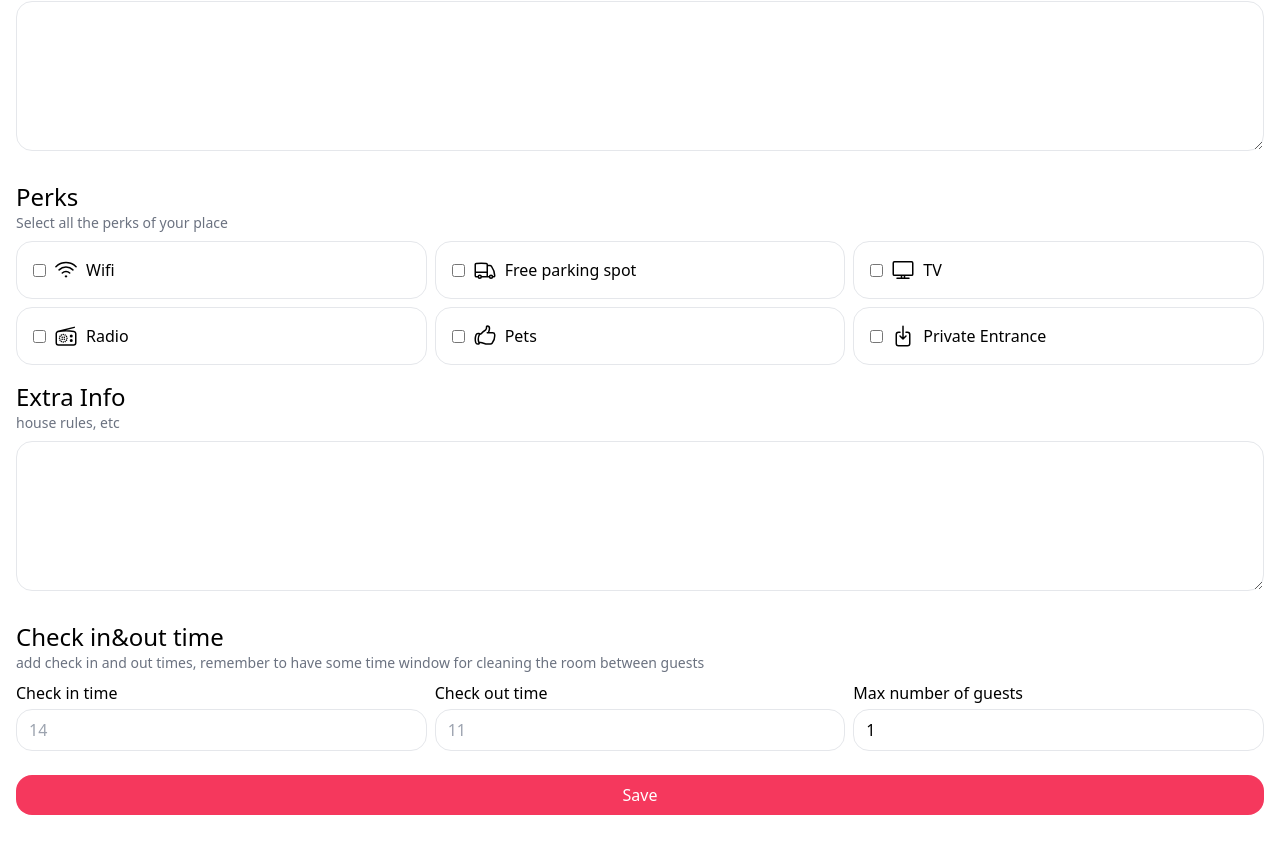
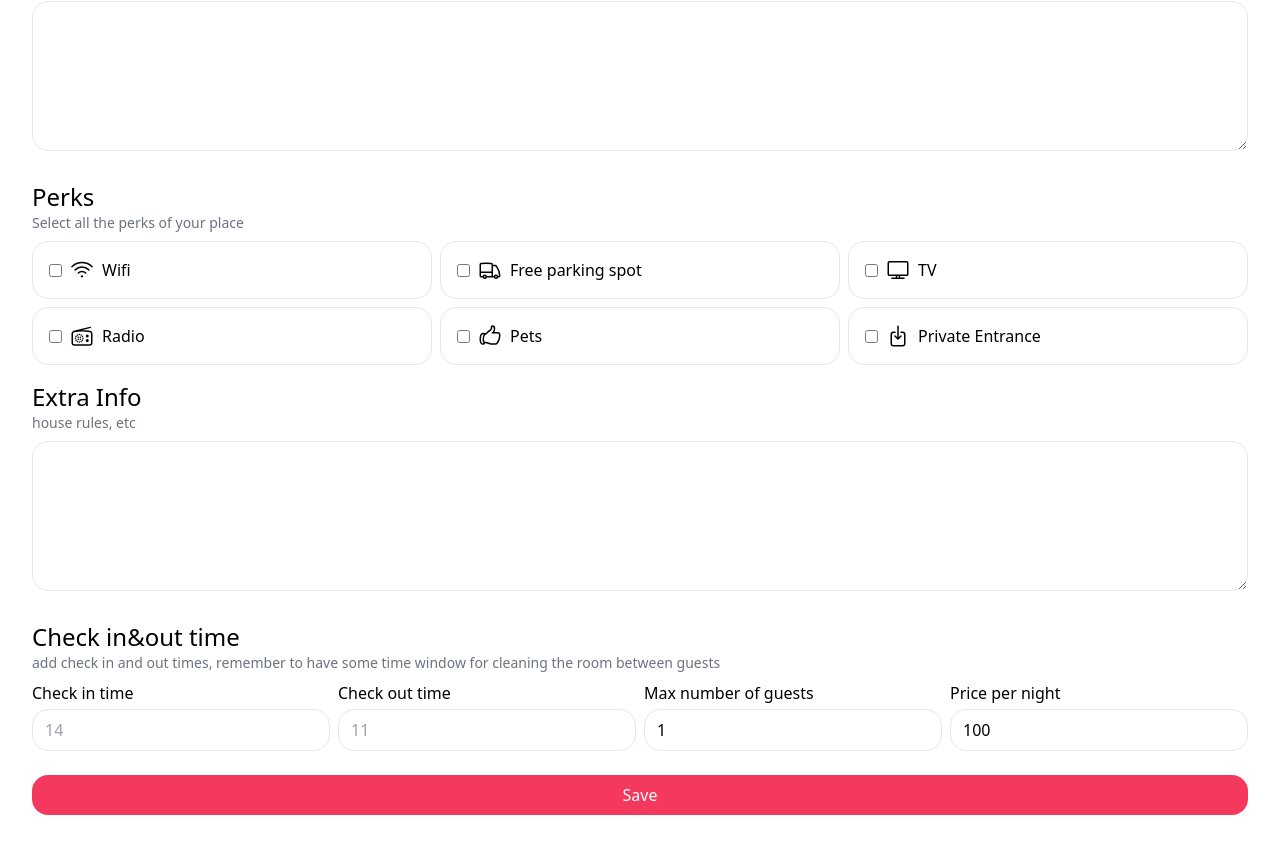
Before and after one commit to bishal2408/Booking-App-MERN-stack, a React (Vite) app in the folder client/: page /account/places/1 in a window 1280 px wide. Shown: the part 753-1600 px from the top of the page. Built offline with nearby package versions, Linux system fonts and the light colour scheme; no server answers.

Commit message:
index/home page added

```diff
--- a/client/src/App.jsx
+++ b/client/src/App.jsx
@@ -9,6 +9,7 @@ import { UserContextProvider } from './context/UserContext'
 import ProfilePage from './pages/ProfilePage'
 import PlacesPage from './pages/PlacesPage'
 import PlacesFormPage from './pages/PlacesFormPage'
+import PlacePage from './pages/PlacePage'
 
 
 axios.defaults.baseURL = 'http://localhost:5555'
@@ -27,6 +28,7 @@ const App = () => {
           <Route path='/account/places' element={<PlacesPage />} />
           <Route path='/account/places/new' element={<PlacesFormPage />} />
           <Route path='/account/places/:id' element={<PlacesFormPage />} />
+          <Route path='/place/:id' element={<PlacePage />}/>
         </Route>
       </Routes>
     </UserContextProvider>
--- a/client/src/layout/Layout.jsx
+++ b/client/src/layout/Layout.jsx
@@ -4,7 +4,7 @@ import Header from './Header'
 
 const Layout = () => {
   return (
-    <div className='p-4 flex flex-col min-h-screen'>
+    <div className='py-4 px-8 flex flex-col min-h-screen'>
         <Header />
         <Outlet />
     </div>
--- a/client/src/pages/IndexPage.jsx
+++ b/client/src/pages/IndexPage.jsx
@@ -1,5 +1,6 @@
-import React, {useEffect, useState} from 'react'
+import React, { useEffect, useState } from 'react'
 import axios from 'axios'
+import { Link } from 'react-router-dom'
 
 const IndexPage = () => {
     const [places, setPlaces] = useState([])
@@ -10,9 +11,21 @@ const IndexPage = () => {
     }, [])
 
     return (
-        <div>
+        <div className='mt-8 grid gap-x-6 gap-y-8 grid-cols-2 md:grid-cols-3 lg:grid-cols-4'>
             {places.length > 0 && places.map(place => (
-                <div key={place._id}>{place.title}</div>
+                <Link to={'/place/'+place._id} key={place._id}>
+                    <div className='bg-gray-500 mb-2 rounded-2xl flex'>
+                        {place.photos?.[0] && (
+                            <img className='rounded-2xl object-cover aspect-square' src={"http://localhost:5555/uploads/" + place.photos[0]} alt="" />
+                        )}
+                    </div>
+
+                    <h2 className='font-bold'>{place.address}</h2>
+                    <h3 className='text-sm text-gray-500'>{place.title}</h3>
+                    <div className='mt-1'>
+                        <span className='font-bold'>${place.price}</span> per night
+                    </div>
+                </Link>
             ))}
         </div>
     )
--- /dev/null
+++ b/client/src/pages/PlacePage.jsx
@@ -0,0 +1,9 @@
+import React from 'react'
+
+const PlacePage = () => {
+  return (
+    <div>PlacePage</div>
+  )
+}
+
+export default PlacePage
--- a/client/src/pages/PlacesFormPage.jsx
+++ b/client/src/pages/PlacesFormPage.jsx
@@ -17,6 +17,7 @@ const PlacesFormPage = () => {
     const [checkIn, setCheckIn] = useState('')
     const [checkOut, setCheckOut] = useState('')
     const [maxGuests, setMaxGuests] = useState(1)
+    const [price, setPrice] = useState(100)
 
     const [redirect, setRedirect] = useState(false)
 
@@ -35,6 +36,7 @@ const PlacesFormPage = () => {
             setCheckIn(data.checkIn)
             setCheckOut(data.checkOut)
             setMaxGuests(data.maxGuests)
+            setPrice(data.price)
         })
     }, [id])
 
@@ -65,7 +67,7 @@ const PlacesFormPage = () => {
         const placeData = {
             title, address, addedPhotos,
             description, perks, extraInfo,
-            checkIn, checkOut, maxGuests
+            checkIn, checkOut, maxGuests, price
         }
         if (id) {
             // update
@@ -115,7 +117,7 @@ const PlacesFormPage = () => {
                     onChange={event => setExtraInfo(event.target.value)} />
 
                 {preInput('Check in&out time', 'add check in and out times, remember to have some time window for cleaning the room between guests')}
-                <div className='grid gap-2 sm:grid-cols-3'>
+                <div className='grid gap-2 grid-cols-2 md:grid-cols-4'>
                     <div>
                         <h3 className='mt-2 -mb-1'>Check in time</h3>
                         <input type="text"
@@ -136,6 +138,12 @@ const PlacesFormPage = () => {
                             value={maxGuests}
                             onChange={event => setMaxGuests(event.target.value)} />
                     </div>
+                    <div>
+                        <h3 className='mt-2 -mb-1'>Price per night</h3>
+                        <input type="Number"
+                            value={price}
+                            onChange={event => setPrice(event.target.value)} />
+                    </div>
                 </div>
 
                 <button className='primary my-4'>Save</button>
```
Also changed, not shown: 2 other files (tests, documents, lock files or other folders).
